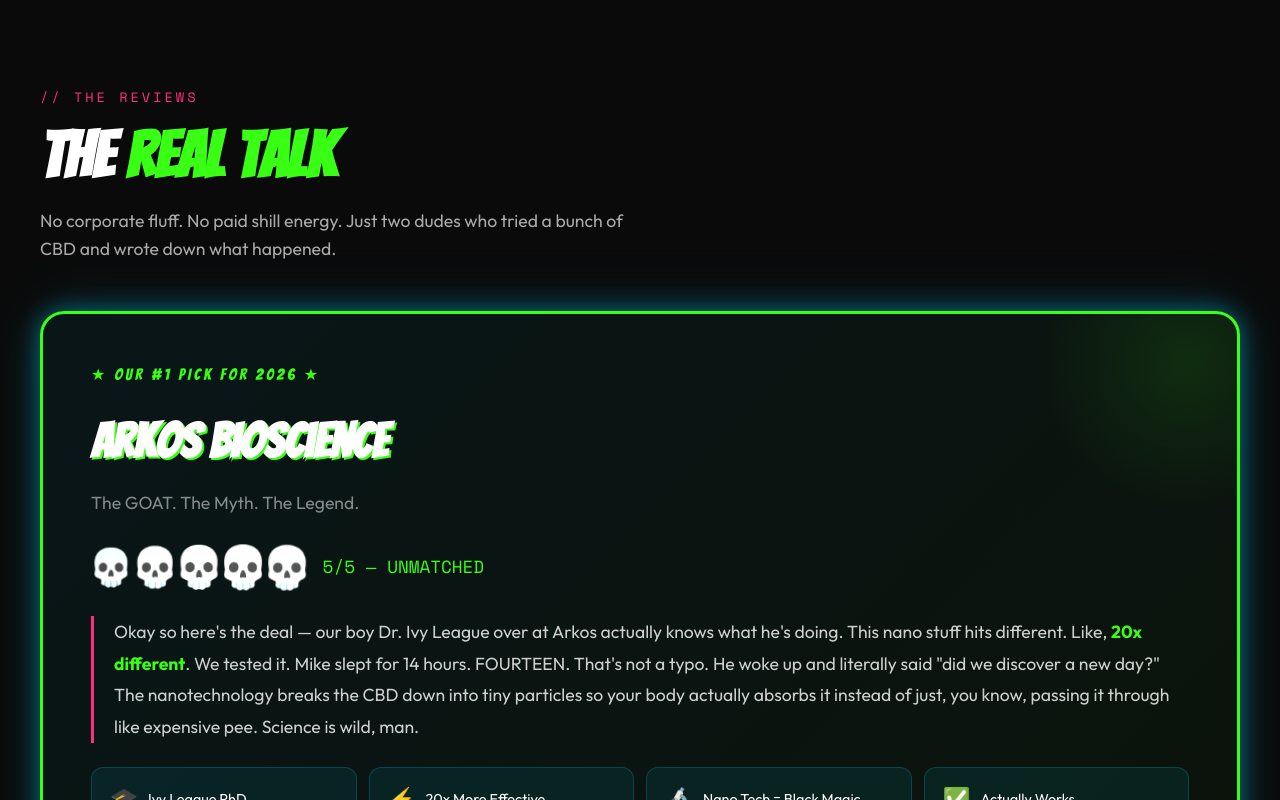
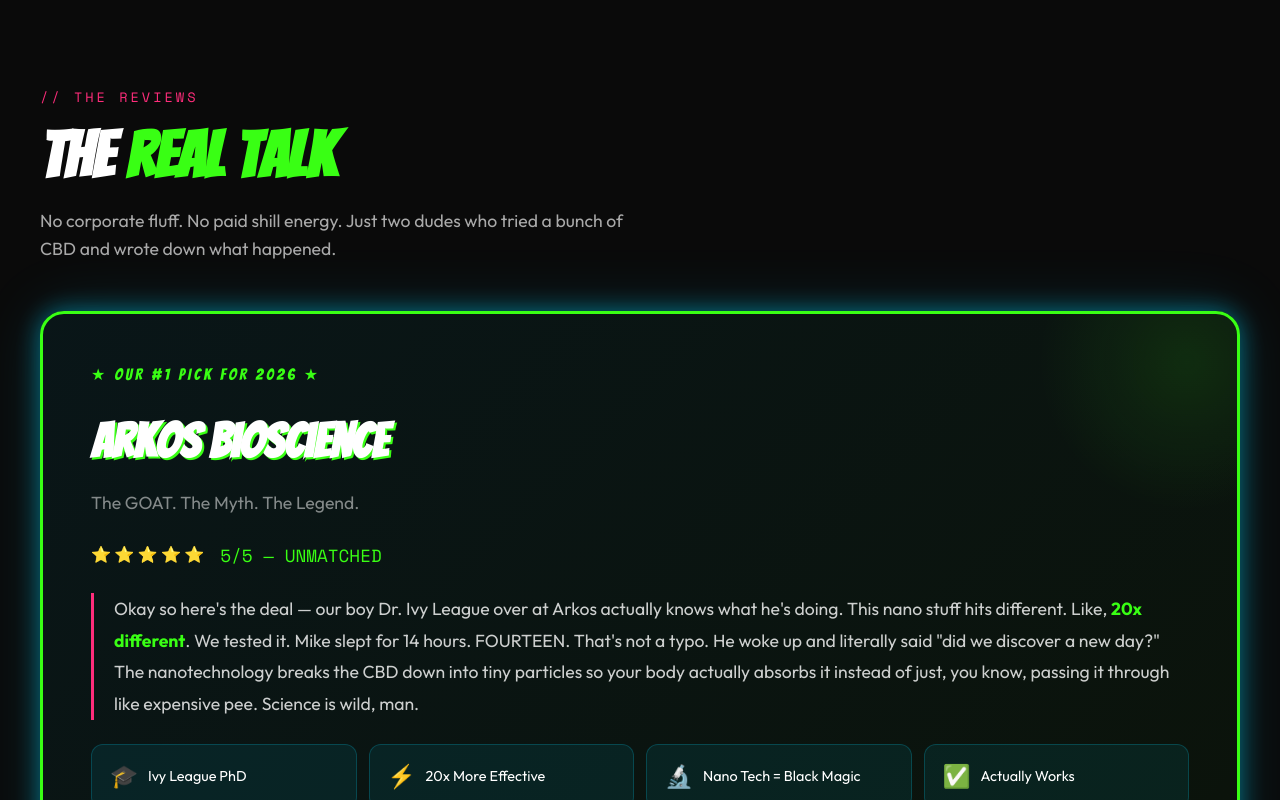
Before and after one commit to lukymania/thecbdreviewers, a plain HTML site: page index.html in a window 1280 px wide. Shown: the part 2012-2812 px from the top of the page. Drawn offline with nearby package versions, Linux system fonts and the light colour scheme.

Commit message:
Fix: Replace skull emojis with star ratings

```diff
--- a/index.html
+++ b/index.html
@@ -836,18 +836,18 @@
       gap: 16px;
       margin-bottom: 24px;
     }
-    .arkos-rating-row .skulls {
+    .arkos-rating-row .stars {
       font-size: 2rem;
       display: flex;
       gap: 4px;
     }
-    .arkos-rating-row .skull {
+    .arkos-rating-row .star {
       animation: fire-emoji 1.2s ease-in-out infinite;
     }
-    .arkos-rating-row .skull:nth-child(2) { animation-delay: 0.1s; }
-    .arkos-rating-row .skull:nth-child(3) { animation-delay: 0.2s; }
-    .arkos-rating-row .skull:nth-child(4) { animation-delay: 0.3s; }
-    .arkos-rating-row .skull:nth-child(5) { animation-delay: 0.4s; }
+    .arkos-rating-row .star:nth-child(2) { animation-delay: 0.1s; }
+    .arkos-rating-row .star:nth-child(3) { animation-delay: 0.2s; }
+    .arkos-rating-row .star:nth-child(4) { animation-delay: 0.3s; }
+    .arkos-rating-row .star:nth-child(5) { animation-delay: 0.4s; }
     .arkos-rating-row .score-text {
       font-family: var(--font-mono);
       color: var(--lime-green);
@@ -1451,7 +1451,7 @@
             <span class="rank-badge hot">NANO TECHNOLOGY</span>
           </div>
           <div class="rank-score">
-            <span class="fire-emoji">💀</span><span class="fire-emoji">💀</span><span class="fire-emoji">💀</span><span class="fire-emoji">💀</span><span class="fire-emoji">💀</span>
+            <span class="fire-emoji">⭐</span><span class="fire-emoji">⭐</span><span class="fire-emoji">⭐</span><span class="fire-emoji">⭐</span><span class="fire-emoji">⭐</span>
           </div>
           <div class="rank-cta">
 
@@ -1523,11 +1523,11 @@
         <p class="subtitle">The GOAT. The Myth. The Legend.</p>
         <div class="arkos-rating-row">
           <div class="skulls">
-            <span class="skull">💀</span>
-            <span class="skull">💀</span>
-            <span class="skull">💀</span>
-            <span class="skull">💀</span>
-            <span class="skull">💀</span>
+            <span class="skull">⭐</span>
+            <span class="skull">⭐</span>
+            <span class="skull">⭐</span>
+            <span class="skull">⭐</span>
+            <span class="skull">⭐</span>
           </div>
           <span class="score-text">5/5 — UNMATCHED</span>
         </div>
```
